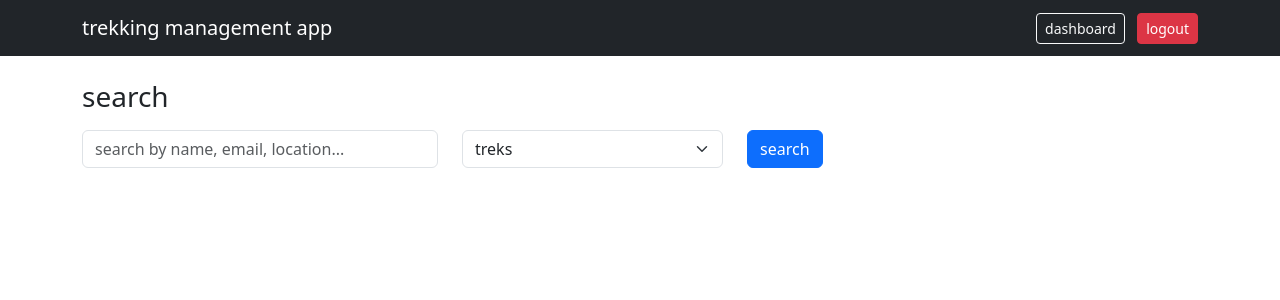
After one commit to 25f2006483/trekking-management-app, a Flask app: page /admin/search in a window 1280 px wide. The commit adds this page. Shown: the top 300 px of the page. Run offline with Flask 3, Linux system fonts and the light colour scheme; a user stored in the database is signed in.

Commit message:
extend admin and user features

```diff
--- a/app.py
+++ b/app.py
@@ -316,7 +316,8 @@ def user_dashboard():
     if difficulty:
         query = query.filter_by(difficulty=difficulty)
     treks = query.all()
-    return render_template('user/dashboard.html', treks=treks, search=search, difficulty=difficulty)
+    my_bookings = Booking.query.filter_by(user_id=session['user_id']).all()
+    return render_template('user/dashboard.html', treks=treks, search=search, difficulty=difficulty, my_bookings=my_bookings)
 
 @app.route('/user/trek/<int:trek_id>')
 def user_trek_detail(trek_id):
@@ -362,5 +363,48 @@ def user_history():
     bookings = Booking.query.filter_by(user_id=session['user_id']).all()
     return render_template('user/history.html', bookings=bookings)
 
+@app.route('/user/profile', methods=['GET', 'POST'])
+def user_profile():
+    if session.get('role') != 'user':
+        return redirect(url_for('login'))
+    user = User.query.get(session['user_id'])
+    if request.method == 'POST':
+        user.name = request.form.get('name')
+        user.contact = request.form.get('contact')
+        session['name'] = user.name
+        db.session.commit()
+        flash('profile updated successfully.', 'success')
+        return redirect(url_for('user_profile'))
+    return render_template('user/profile.html', user=user)
+
+@app.route('/admin/search')
+def admin_search():
+    if session.get('role') != 'admin':
+        return redirect(url_for('login'))
+    query = request.args.get('query', '')
+    search_type = request.args.get('type', 'treks')
+    results_treks = []
+    results_users = []
+    results_staff = []
+    if query:
+        if search_type == 'treks':
+            results_treks = Trek.query.filter(
+                Trek.name.contains(query) | Trek.location.contains(query)
+            ).all()
+        elif search_type == 'users':
+            results_users = User.query.filter(
+                User.name.contains(query) | User.email.contains(query)
+            ).all()
+        elif search_type == 'staff':
+            results_staff = Staff.query.filter(
+                Staff.name.contains(query) | Staff.email.contains(query)
+            ).all()
+    return render_template('admin/search.html',
+        query=query,
+        search_type=search_type,
+        results_treks=results_treks,
+        results_users=results_users,
+        results_staff=results_staff)
+
 if __name__ == "__main__":
     app.run(debug=True)
--- a/templates/admin/dashboard.html
+++ b/templates/admin/dashboard.html
@@ -66,6 +66,7 @@
         <a href="/admin/staff" class="btn btn-warning me-2">manage staff</a>
         <a href="/admin/users" class="btn btn-success me-2">manage users</a>
         <a href="/admin/bookings" class="btn btn-secondary">view bookings</a>
+        <a href="/admin/search" class="btn btn-dark me-2">search</a>
     </div>
 </div>
 </body>
--- /dev/null
+++ b/templates/admin/search.html
@@ -0,0 +1,94 @@
+<!DOCTYPE html>
+<html lang="en">
+<head>
+    <meta charset="UTF-8">
+    <title>search</title>
+    <link href="https://cdn.jsdelivr.net/npm/bootstrap@5.3.0-alpha1/dist/css/bootstrap.min.css" rel="stylesheet">
+</head>
+<body>
+<nav class="navbar navbar-dark bg-dark">
+    <div class="container">
+        <a class="navbar-brand">trekking management app</a>
+        <div>
+            <a href="/admin/dashboard" class="btn btn-outline-light btn-sm me-2">dashboard</a>
+            <a href="/logout" class="btn btn-danger btn-sm">logout</a>
+        </div>
+    </div>
+</nav>
+
+<div class="container mt-4">
+    <h3>search</h3>
+    <form method="GET" class="row mt-3 mb-4">
+        <div class="col-md-4">
+            <input type="text" name="query" value="{{ query }}" class="form-control" placeholder="search by name, email, location...">
+        </div>
+        <div class="col-md-3">
+            <select name="type" class="form-select">
+                <option value="treks" {% if search_type == 'treks' %}selected{% endif %}>treks</option>
+                <option value="users" {% if search_type == 'users' %}selected{% endif %}>users</option>
+                <option value="staff" {% if search_type == 'staff' %}selected{% endif %}>staff</option>
+            </select>
+        </div>
+        <div class="col-md-2">
+            <button type="submit" class="btn btn-primary">search</button>
+        </div>
+    </form>
+
+    {% if search_type == 'treks' and results_treks %}
+    <table class="table table-bordered table-striped">
+        <thead class="table-dark">
+            <tr><th>id</th><th>name</th><th>location</th><th>difficulty</th><th>slots</th><th>status</th></tr>
+        </thead>
+        <tbody>
+            {% for trek in results_treks %}
+            <tr>
+                <td>{{ trek.id }}</td>
+                <td>{{ trek.name }}</td>
+                <td>{{ trek.location }}</td>
+                <td>{{ trek.difficulty }}</td>
+                <td>{{ trek.available_slots }}</td>
+                <td>{{ trek.status }}</td>
+            </tr>
+            {% endfor %}
+        </tbody>
+    </table>
+    {% elif search_type == 'users' and results_users %}
+    <table class="table table-bordered table-striped">
+        <thead class="table-dark">
+            <tr><th>id</th><th>name</th><th>email</th><th>contact</th><th>status</th></tr>
+        </thead>
+        <tbody>
+            {% for user in results_users %}
+            <tr>
+                <td>{{ user.id }}</td>
+                <td>{{ user.name }}</td>
+                <td>{{ user.email }}</td>
+                <td>{{ user.contact }}</td>
+                <td>{{ user.status }}</td>
+            </tr>
+            {% endfor %}
+        </tbody>
+    </table>
+    {% elif search_type == 'staff' and results_staff %}
+    <table class="table table-bordered table-striped">
+        <thead class="table-dark">
+            <tr><th>id</th><th>name</th><th>email</th><th>contact</th><th>status</th></tr>
+        </thead>
+        <tbody>
+            {% for staff in results_staff %}
+            <tr>
+                <td>{{ staff.id }}</td>
+                <td>{{ staff.name }}</td>
+                <td>{{ staff.email }}</td>
+                <td>{{ staff.contact }}</td>
+                <td>{{ staff.status }}</td>
+            </tr>
+            {% endfor %}
+        </tbody>
+    </table>
+    {% elif query %}
+    <p>no results found for "{{ query }}"</p>
+    {% endif %}
+</div>
+</body>
+</html>
--- a/templates/login.html
+++ b/templates/login.html
@@ -26,6 +26,7 @@
                     <div class="mb-3">
                         {{ form.username.label }}
                         {{ form.username(class="form-control") }}
+                        <small class="text-muted">admin: enter username | staff/user: enter email</small>
                     </div>
                     <div class="mb-3">
                         {{ form.password.label }}
```
Also changed, not shown: templates/user/dashboard.html (+33 -1 lines), templates/user/profile.html (added, +47 -0 lines).
